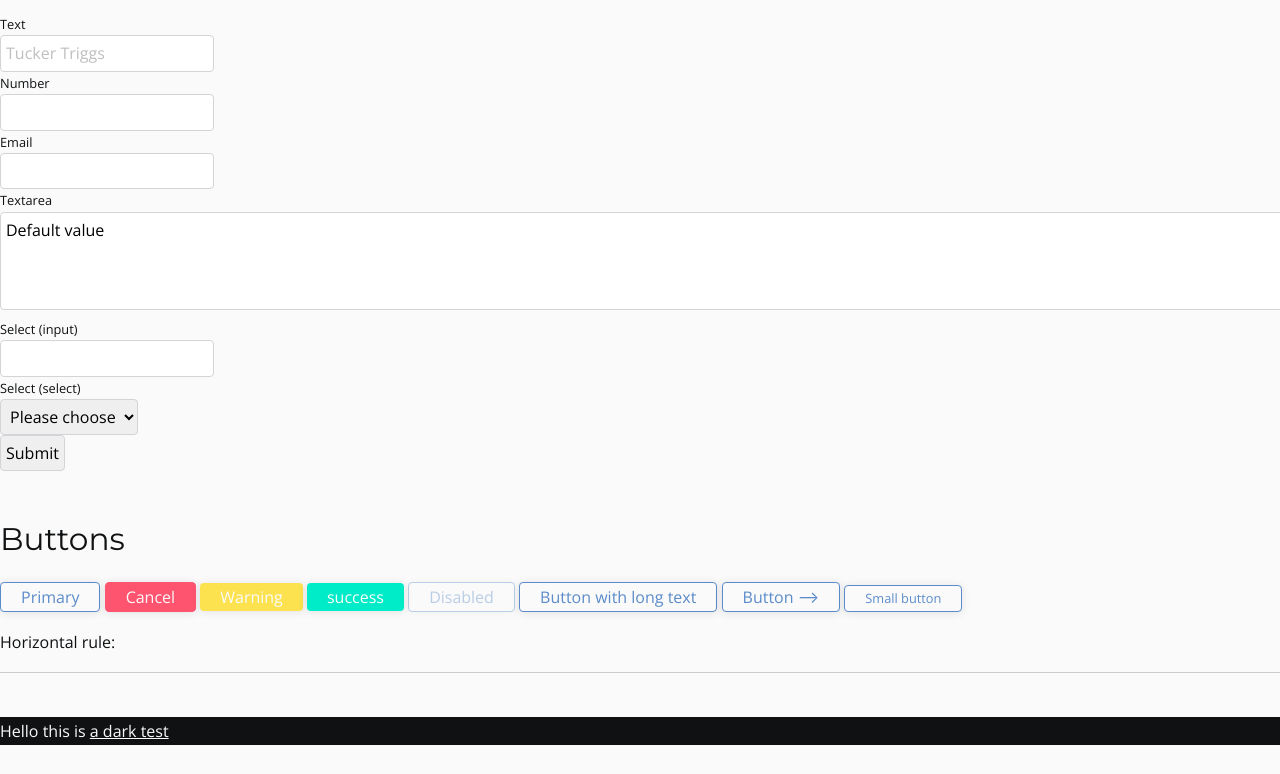
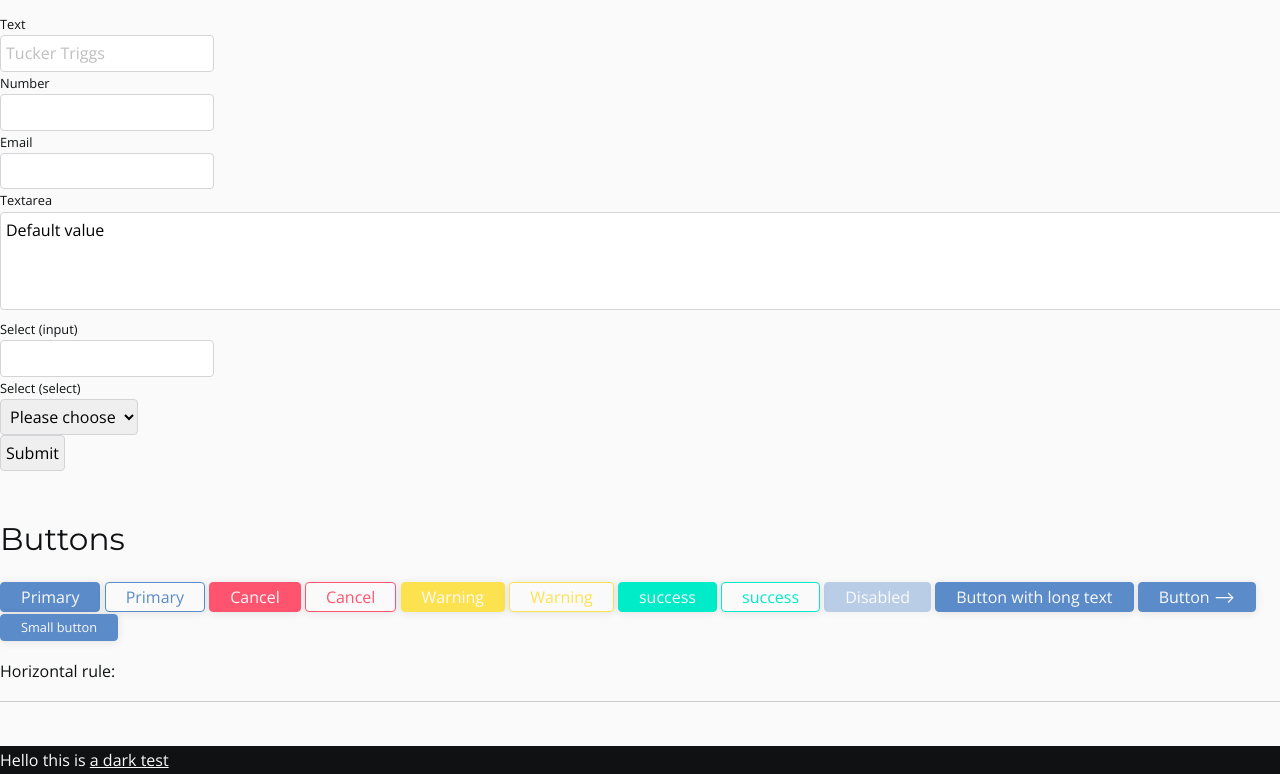
Before and after one commit to tuckpuck/wp-blank-starter, a website built with Parcel: page index.html in a window 1280 px wide. Shown: the part 998-1772 px from the top of the page. Before the commit the page ends 1743 px from the top, so only its background shows below. Built offline with nearby package versions, Linux system fonts and the light colour scheme.

Commit message:
add outline style buttons

```diff
--- a/css/style.css
+++ b/css/style.css
@@ -278,6 +278,8 @@
   --border: solid 1px var(--gray-300);
   --border-primary: solid 1px var(--blue);
   --border-danger: solid 1px var(--red);
+  --border-warning: solid 1px var(--yellow);
+  --border-success: solid 1px var(--green);
 
   /* Define Colors intentions */
   --primary: var(--blue);
@@ -426,8 +428,8 @@ hr {
 
 button {
   appearance: none;
-  background-color: var(--light-mode-white-background);
-  color: var(--primary);
+  background-color: var(--primary);
+  color: var(--white-text);
   border: var(--border-primary);
   border-radius: 4px;
   padding: 5px 20px;
@@ -435,28 +437,53 @@ button {
   cursor: pointer;
 }
 
+button.outline {
+  background-color: var(--light-mode-white-background);
+  color: var(--primary);
+  border: var(--border-primary);
+}
+
 button:hover {
 }
 
 button[disabled] {
   opacity: 0.4;
+  cursor: not-allowed;
 }
 
 button.cancel {
   background-color: var(--danger);
-  color: var(--light-mode-white-background);
+  color: var(--white-text);
+  border: var(--border-danger);
+}
+
+button.cancel-outline {
+  background-color: var(--light-mode-white-background);
+  color: var(--danger);
   border: var(--border-danger);
 }
 
 button.warning {
   background-color: var(--warning);
-  color: var(--light-mode-white-background);
+  color: var(--white-text);
+  border: var(--border-warning);
+}
+
+button.warning-outline {
+  background-color: var(--light-mode-white-background);
+  color: var(--warning);
   border: var(--border-warning);
 }
 
 button.success {
   background-color: var(--success);
-  color: var(--light-mode-white-background);
+  color: var(--white-text);
+  border: var(--border-success);
+}
+
+button.success-outline {
+  background-color: var(--light-mode-white-background);
+  color: var(--success);
   border: var(--border-success);
 }
 
--- a/index.html
+++ b/index.html
@@ -81,9 +81,13 @@
 
   <h3>Buttons</h3>
   <button>Primary</button>
+  <button class="outline">Primary</button>
   <button class="cancel">Cancel</button>
+  <button class="cancel-outline">Cancel</button>
   <button class="warning">Warning</button>
+  <button class="warning-outline">Warning</button>
   <button class="success">success</button>
+  <button class="success-outline">success</button>
   <button disabled>Disabled</button>
   <button>Button with long text</button>
   <button>Button &xrarr;</button>
```
